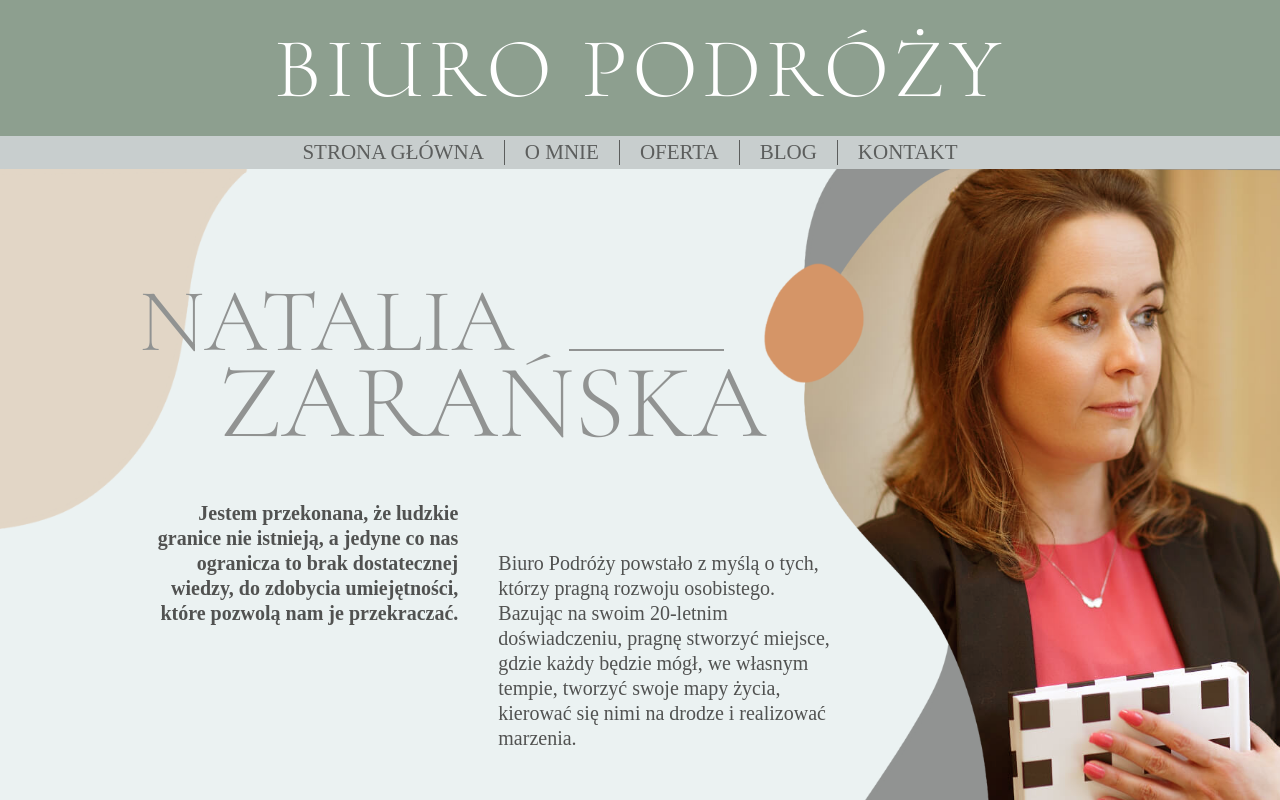
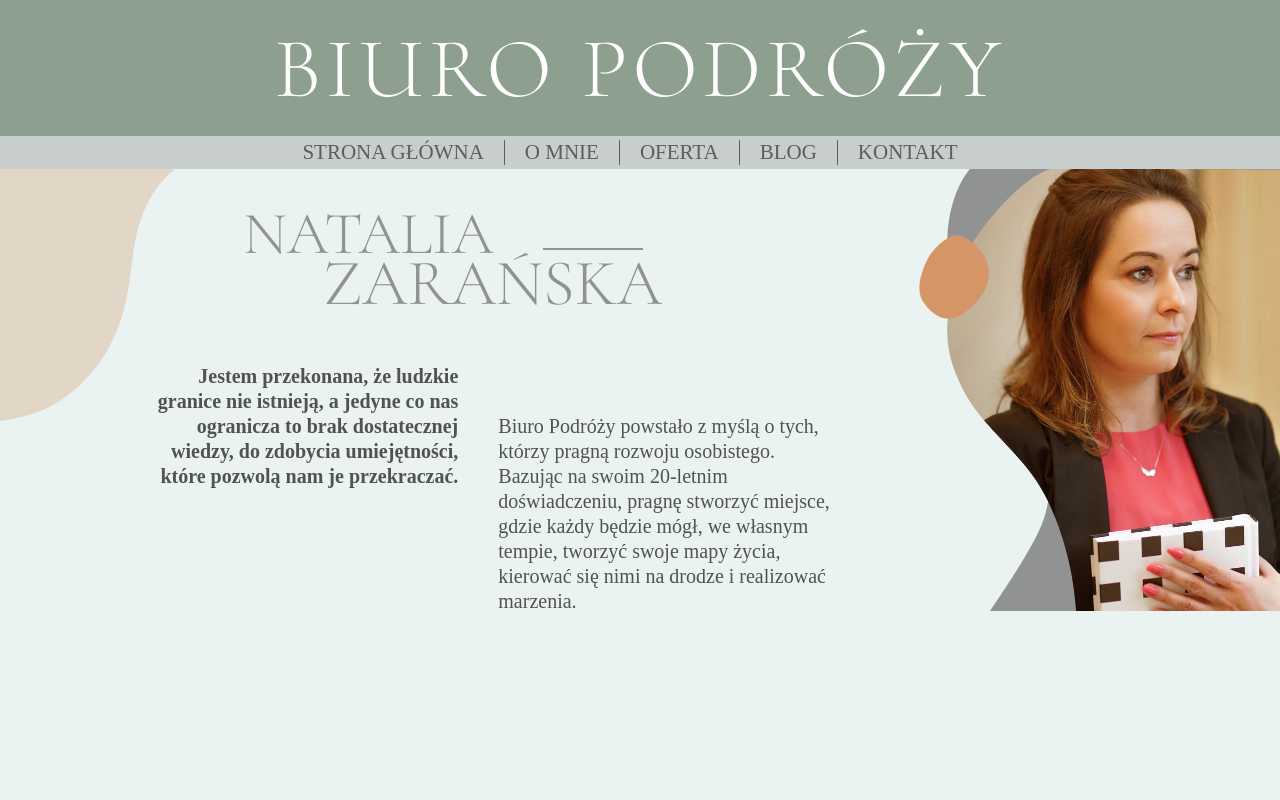
Before and after one commit to marcinstenka/zaranska, a React (Create React App) app: page / in a window 1280 px wide. Built offline with nearby package versions, Linux system fonts and the light colour scheme.

Commit message:
hero and contact 1.3.5

```diff
--- a/src/App.css
+++ b/src/App.css
@@ -234,14 +234,33 @@ a {
   transform: rotate(30deg);
 }
 
-.top-bar__mobile, .hero__shape-mobile{
+.top-bar__mobile, .hero__shape-mobile, .hero__mobile-logo{
   display: none;
 }
 
 
 
 /* RWD */
-@media (max-width:850px){
+
+@media (max-width:1549px){
+  .intro__name{
+    font-size: 60px;
+  }
+  .intro__surname{
+    font-size: 65px;
+  }
+  .intro__name::after{
+    width: 100px;
+    transform: translate(300px, -13px);
+  }
+  .hero__shape-right {
+    height: 70%;
+  }
+  .hero__shape-left {
+    height: 40%;
+  }
+}
+@media (max-width:767px){
   .hero__shape-right, .hero__shape-left, .top-bar__desktop-nav, .top-bar__logo{
     display: none;
   }
```
